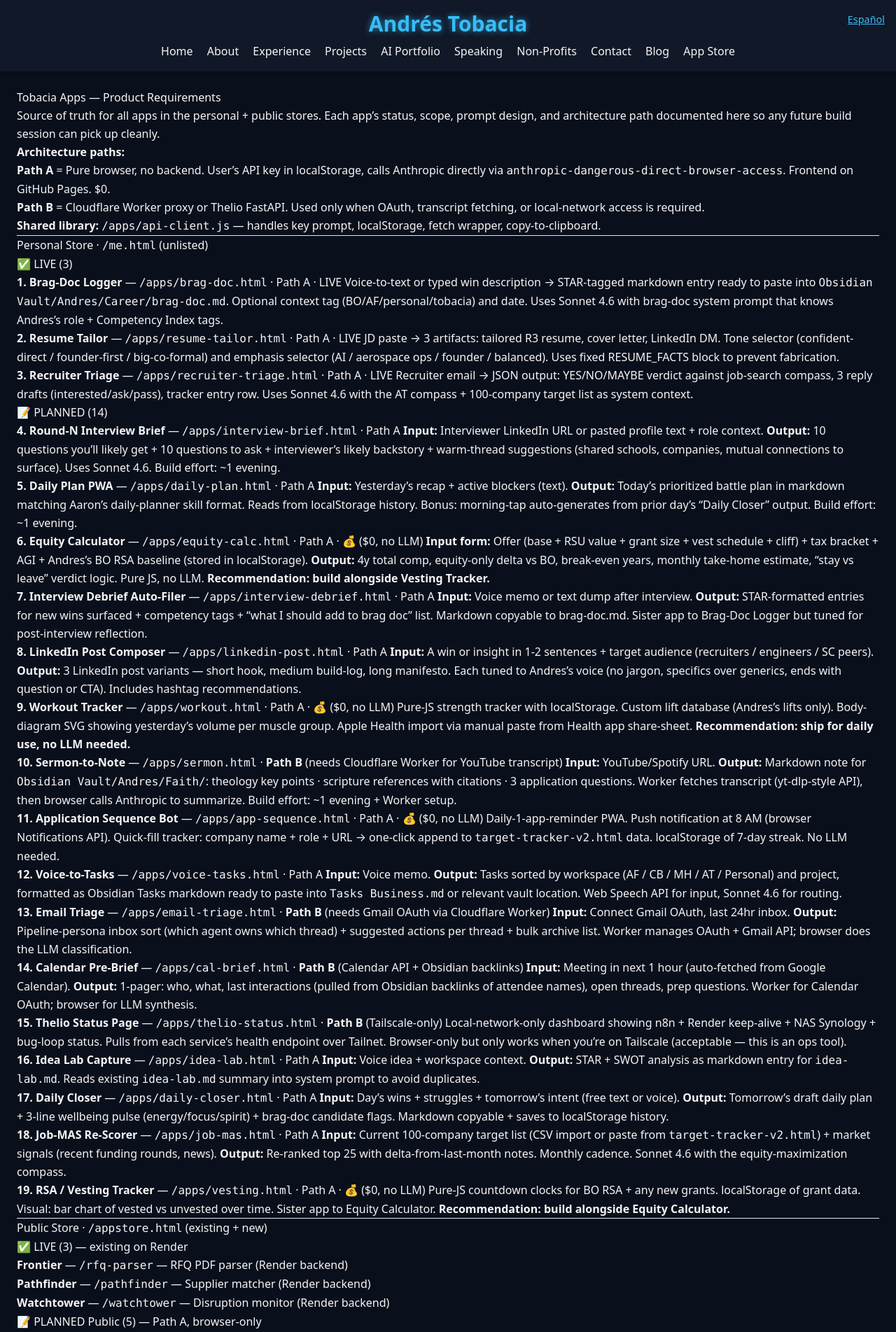
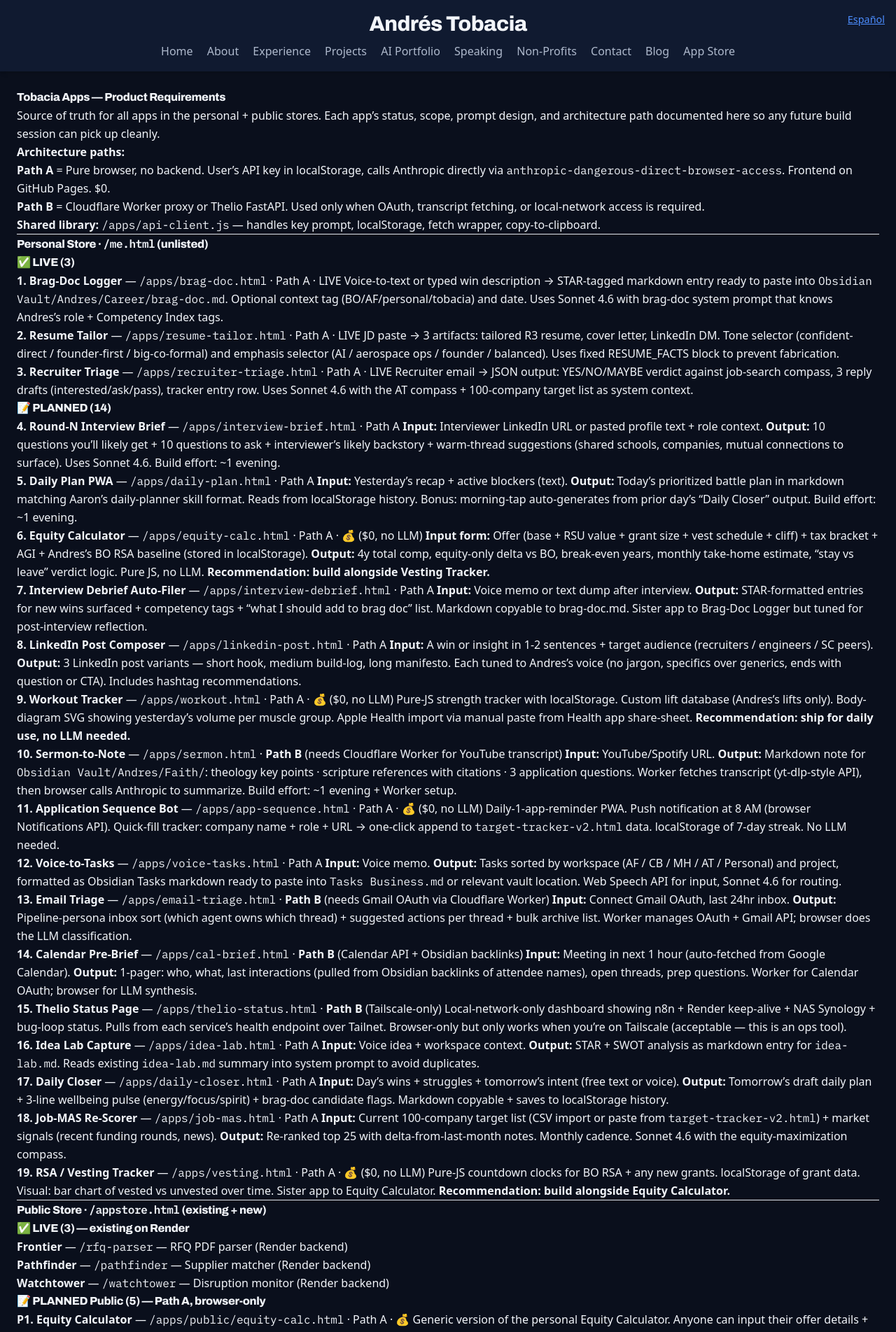
Before and after one commit to andrewflows/tobacia, a Jekyll site: the page built from apps-prd.md, in a window 1280 px wide. Shown: the top 1903 px of the page at 70% size. Built offline with Jekyll 4.4.1, drawn with Linux system fonts in a browser that asks for light colours; our own code applies the rules of GitHub Pages for plain Markdown files.

Commit message:
Implement Hull & Signal palette across the personal site
- style.css: single source of truth — 12 palette tokens + Archivo/Plex Mono vars + Tailwind utility overrides mapping drifted blues/indigo/magenta/grays onto tokens (loaded after Tailwind so it wins; only affects layout-based pages, not the standalone tool apps)
- default.html: load Archivo + IBM Plex Mono; link style.css; recolor chrome (header/footer -> deck, site name -> paper with the neon glow removed, nav hover -> ice, lang switch -> signal)
- button contrast fix: Signal fill (#4C8DFF) + Hull text (#0A0F1C) = 5.98:1 (was white-on-#3B82F6 = 3.68)
- About cards (cyan/indigo/magenta headers) unify to Navy
- home hero name -> paper (stops competing with links); typewriter caret -> steel

Scope: personal site only (what the palette review covered). Tool apps on the separate #0A1628 system left for a follow-up.

Co-Authored-By: Claude Opus 4.8 (1M context) <noreply@anthropic.com>

```diff
--- a/_layouts/default.html
+++ b/_layouts/default.html
@@ -7,6 +7,11 @@
 
   <!-- Tailwind CSS -->
   <link href="https://cdn.jsdelivr.net/npm/tailwindcss@2.2.19/dist/tailwind.min.css" rel="stylesheet">
+
+  <!-- Typefaces: Archivo (display) + IBM Plex Mono (figures & labels) -->
+  <link rel="preconnect" href="https://fonts.googleapis.com">
+  <link rel="preconnect" href="https://fonts.gstatic.com" crossorigin>
+  <link rel="stylesheet" href="https://fonts.googleapis.com/css2?family=Archivo:wght@400;500;600;800&family=IBM+Plex+Mono:wght@400;500;600&display=swap">
 
   <!-- Favicon and Touch Icon -->
   <link rel="icon" href="/favicon.png" type="image/png">
@@ -35,14 +40,19 @@
   </script>
 
   <style>
-    body { background-color: #0a0f1c; color: #f5f5f5; }
-    header, footer { background-color: #111827; }
-    .neon-text { color: #38bdf8; text-shadow: 0 0 10px rgba(56, 189, 248, 0.7); }
-    nav a { transition: color 0.3s; }
-    nav a:hover { color: #60a5fa; }
+    /* Hull & Signal — layout chrome. Full palette in /assets/css/style.css */
+    body { background-color: #0A0F1C; color: #F2F5FA; }
+    header, footer { background-color: #101A30; }
+    /* Site name reads as your name, not a link — no glow, no blue */
+    .neon-text { color: #F2F5FA; text-shadow: none; letter-spacing: -0.02em; }
+    nav a { transition: color 0.2s; color: #AEB9CC; }
+    nav a:hover { color: #9EC6FF; }
     .lang-switch { float: right; font-size: 0.9rem; }
-    .lang-switch a { color: #38bdf8; margin-left: 10px; text-decoration: underline; }
+    .lang-switch a { color: #4C8DFF; margin-left: 10px; text-decoration: underline; }
   </style>
+
+  <!-- Palette source of truth — loaded last so its tokens/overrides win -->
+  <link rel="stylesheet" href="/assets/css/style.css">
 </head>
 
 <body class="font-sans leading-relaxed">
--- a/assets/css/style.css
+++ b/assets/css/style.css
@@ -1,32 +1,98 @@
+/* ============================================================
+   Hull & Signal — tobacia.space personal-site palette
+   Single source of truth. Reviewed 26 Aug 2026.
+   Loaded after Tailwind in _layouts/default.html so these
+   overrides win. Grounds carry the page, Signal is the only
+   colour that means "clickable", the grey ramp carries words.
+   ============================================================ */
+
+:root {
+  /* grounds */
+  --abyss:  #05070E;  /* deepest black, image mattes, footer, code */
+  --hull:   #0A0F1C;  /* page background — unchanged from before */
+  --deck:   #101A30;  /* header, cards, raised surfaces */
+  --riser:  #18243F;  /* hover states, nested surfaces */
+  --seam:   #27354F;  /* borders and hairline rules — never text */
+
+  /* blues */
+  --navy:   #1E3A6E;  /* solid brand blocks, badges, card headers */
+  --signal: #4C8DFF;  /* links, the one filled button */
+  --ice:    #9EC6FF;  /* hover, labels on navy */
+
+  /* type */
+  --white:  #FFFFFF;  /* peak emphasis only */
+  --paper:  #F2F5FA;  /* body and heading text */
+  --steel:  #AEB9CC;  /* secondary text, captions */
+  --slate:  #7A879E;  /* metadata, small labels */
+
+  --f-display: "Archivo", "Helvetica Neue", Arial, sans-serif;
+  --f-mono: "IBM Plex Mono", ui-monospace, "SFMono-Regular", Menlo, monospace;
+}
+
+/* ---------- base ---------- */
 body {
-  font-family: Arial, sans-serif;
-  background: #0a0f1f;
-  color: #fff;
-  margin: 0;
-  padding: 0;
+  background: var(--hull);
+  color: var(--paper);
+  font-family: var(--f-display);
+  -webkit-font-smoothing: antialiased;
 }
-header {
-  background: #0d1b2a;
-  padding: 1em;
-  text-align: center;
+
+h1, h2, h3, h4, h5, h6 {
+  font-family: var(--f-display);
+  font-weight: 800;
+  letter-spacing: -0.022em;
+  color: var(--paper);
 }
-header nav a {
-  color: #fff;
-  margin: 0 10px;
-  text-decoration: none;
-}
-footer {
-  background: #0d1b2a;
-  padding: 1em;
-  text-align: center;
-  font-size: 0.9em;
-}
-.btn {
-  display: inline-block;
-  margin: 10px;
-  padding: 10px 20px;
-  background: #1b263b;
-  color: white;
-  text-decoration: none;
-  border-radius: 5px;
-}
+
+a { color: var(--signal); }
+a:hover { color: var(--ice); }
+
+code, pre, kbd, samp { font-family: var(--f-mono); }
+
+/* ============================================================
+   Tailwind utility overrides — remap the drifted palette to
+   tokens. Only affects pages that load this sheet (the Jekyll
+   personal site); the standalone tool apps are untouched.
+   ============================================================ */
+
+/* --- text: grey ramp --- */
+.text-gray-100, .text-gray-200, .text-gray-300 { color: var(--paper) !important; }
+.text-gray-400 { color: var(--steel) !important; }
+.text-gray-500, .text-gray-600 { color: var(--slate) !important; }
+.text-gray-900 { color: var(--hull) !important; }   /* dark text on light chips */
+
+/* --- text: blues collapse to one link blue --- */
+.text-blue-200, .text-blue-300, .text-blue-400, .text-blue-500 { color: var(--signal) !important; }
+.hover\:text-blue-300:hover, .hover\:text-blue-400:hover, .hover\:text-blue-500:hover { color: var(--ice) !important; }
+
+/* --- text: off-brand accents stop shouting inside paragraphs --- */
+.text-cyan-300, .text-cyan-400,
+.text-indigo-300,
+.text-pink-300,
+.text-purple-200, .text-purple-300 { color: var(--paper) !important; }
+
+/* --- surfaces --- */
+.bg-gray-950 { background-color: var(--abyss) !important; }
+.bg-gray-900, .bg-gray-800 { background-color: var(--deck) !important; }
+.bg-gray-700 { background-color: var(--riser) !important; }
+.bg-gray-400 { background-color: var(--steel) !important; }
+
+/* --- the one filled button: Signal fill, Hull text (5.98:1) --- */
+.bg-blue-500, .bg-blue-600, .bg-blue-700 { background-color: var(--signal) !important; color: var(--hull) !important; }
+.hover\:bg-blue-600:hover, .hover\:bg-blue-700:hover { background-color: var(--ice) !important; color: var(--hull) !important; }
+
+/* --- unify the indigo / magenta / purple card headers to navy --- */
+.bg-indigo-500, .bg-indigo-700,
+.bg-pink-500, .bg-pink-700,
+.bg-purple-500, .bg-purple-700,
+.bg-cyan-700 { background-color: var(--navy) !important; color: var(--ice) !important; }
+
+/* --- borders --- */
+.border-gray-600, .border-gray-700, .border-gray-800, .border-gray-900 { border-color: var(--seam) !important; }
+.border-blue-400, .border-blue-500, .border-blue-800 { border-color: var(--signal) !important; }
+.border-purple-400, .border-cyan-400, .border-cyan-500 { border-color: var(--seam) !important; }
+
+/* --- gradients: pull stray blues / indigos / cyans onto the grounds --- */
+.from-blue-500, .from-blue-600, .from-blue-950, .from-purple-900 { --tw-gradient-from: var(--navy) !important; }
+.via-gray-800 { --tw-gradient-via: var(--deck) !important; }
+.to-indigo-900, .to-gray-900, .to-cyan-400, .to-cyan-500 { --tw-gradient-to: var(--deck) !important; }
```
Also changed, not shown: index.md (+2 -2 lines), 1 other file.
